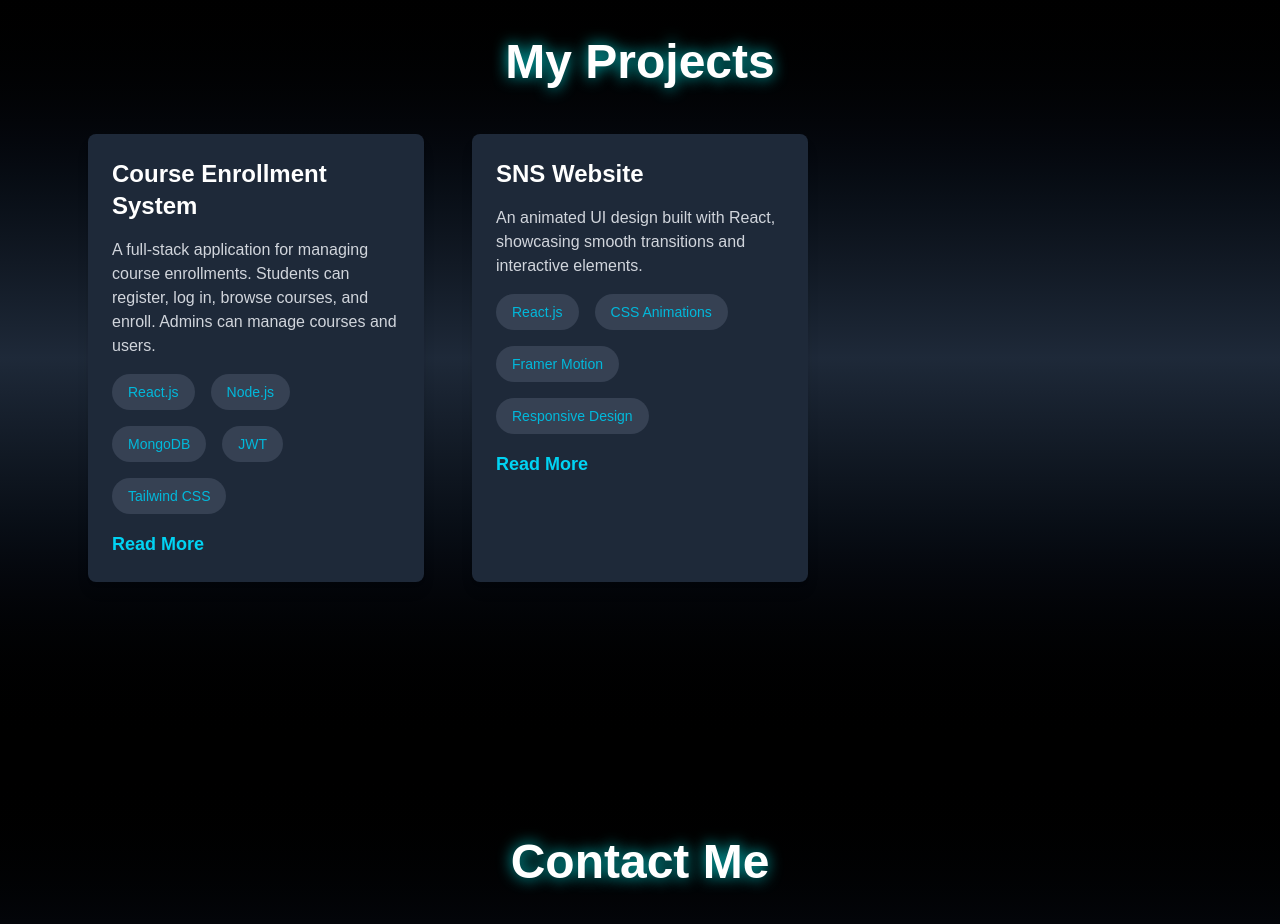
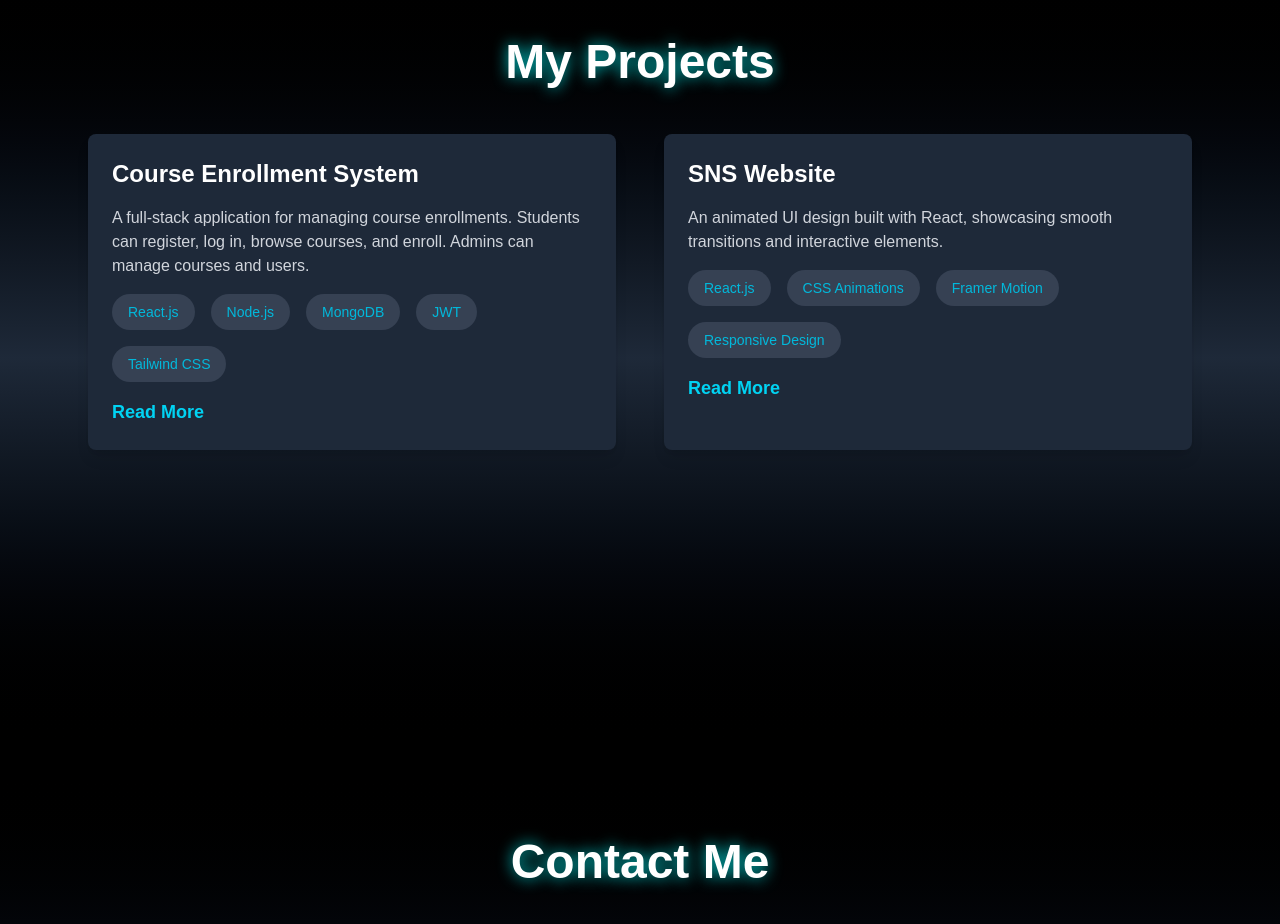
Before and after one commit to yashdark01/myportfolio, a React (Vite) app in the folder portfolio/: page / in a window 1280 px wide. Shown: the part 3980-4904 px from the top of the page. Built offline with nearby package versions, Linux system fonts and the light colour scheme.

Commit message:
added history

```diff
--- a/portfolio/src/sections/Projects.jsx
+++ b/portfolio/src/sections/Projects.jsx
@@ -35,7 +35,7 @@
       <div className="max-w-6xl mx-auto px-6">
         <h2 className="text-5xl font-extrabold text-center mb-12 glow-text">My Projects</h2>
 
-        <div className="grid grid-cols-1 sm:grid-cols-2 lg:grid-cols-3 gap-12">
+        <div className="grid grid-cols-1 sm:grid-cols-2  gap-12">
           {projects.map((project, index) => (
             <div key={index} className="bg-gray-800 p-6 rounded-lg shadow-lg hover:scale-105 transition-transform duration-300 relative group">
 
```
